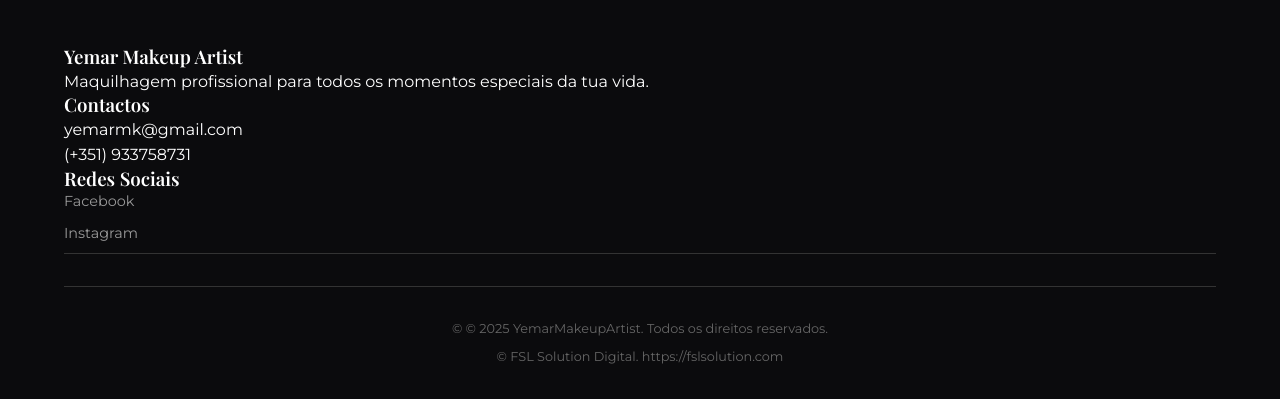
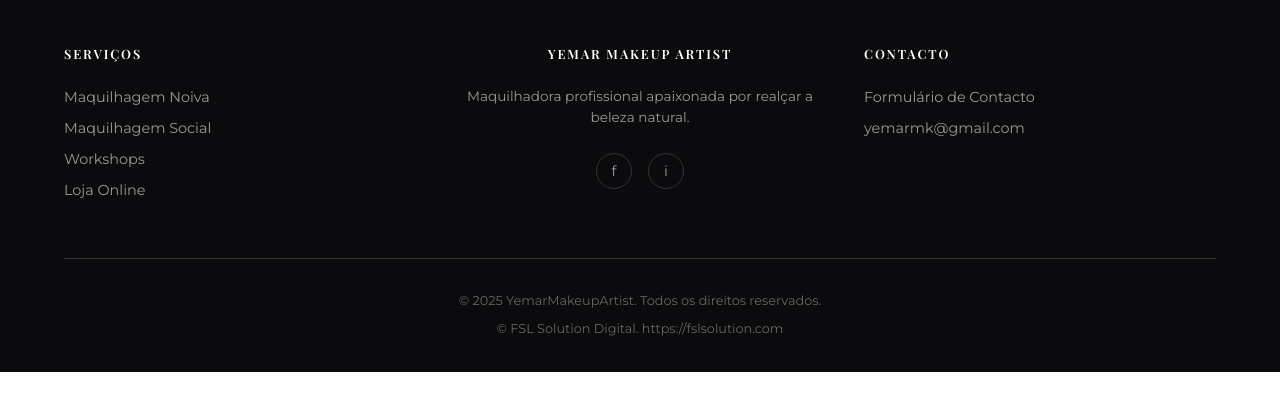
Before and after one commit to LuisCarlosCarvalho/yamarproject, a website: page portfolio.html in a window 1280 px wide. Shown: the part 1641-2040 px from the top of the page. After the commit the page ends 2013 px from the top, so only its background shows below. Drawn offline with nearby package versions, Linux system fonts and the light colour scheme.

Commit message:
comit
comit

```diff
--- a/portfolio.html
+++ b/portfolio.html
@@ -62,30 +62,33 @@
         </section>
     </main>
 
+  <!-- Footer -->
     <footer class="footer">
         <div class="container">
-            <div class="footer-content">
+            <div class="footer-grid">
                 <div class="footer-section">
-                    <h3>Yemar Makeup Artist</h3>
-                    <p>Maquilhagem profissional para todos os momentos especiais da tua vida.</p>
+                    <h4>Serviços</h4>
+                    <a href="servicos.html">Maquilhagem Noiva</a>
+                    <a href="servicos.html">Maquilhagem Social</a>
+                    <a href="workshops.html">Workshops</a>
+                    <a href="produtos.html">Loja Online</a>
+                </div>
+                <div class="footer-section footer-about">
+                    <h4>Yemar Makeup Artist</h4>
+                    <p>Maquilhadora profissional apaixonada por realçar a beleza natural.</p>
+                    <div class="footer-social">
+                        <a href="https://www.facebook.com/share/1Darek4Pov/" target="_blank" aria-label="Facebook">f</a>
+                        <a href="https://www.instagram.com/yemarmakeup?igsh=MTFvcTZ2emdjem96OA==" target="_blank" aria-label="Instagram">i</a>
+                    </div>
                 </div>
                 <div class="footer-section">
-                    <h3>Contactos</h3>
-                    <p id="footerEmail">yemarmk@gmail.com</p>
-                    <p id="footerTelefone">(+351) 933758731</p>
-                </div>
-                <div class="footer-section">
-                    <h3>Redes Sociais</h3>
-                    <div class="social-links">
-                        <a href="https://www.facebook.com/share/1Darek4Pov/" target="_blank">Facebook</a>
-                        <a href="https://www.instagram.com/yemarmakeup" target="_blank">Instagram</a>
-                    </div>
+                    <h4>Contacto</h4>
+                    <a href="contacto.html">Formulário de Contacto</a>
+                    <a href="mailto:yemarmk@gmail.com">yemarmk@gmail.com</a>
                 </div>
             </div>
             <div class="footer-bottom">
-             </div>
-            <div class="footer-bottom">
-                <p>&copy; © 2025 YemarMakeupArtist. Todos os direitos reservados.</p>
+                <p>&copy; 2025 YemarMakeupArtist. Todos os direitos reservados.</p>
                 <p class="prototype-notice">© FSL Solution Digital. https://fslsolution.com</p>
             </div>
         </div>
```
Also changed, not shown: contacto.html (+1 -1 lines).
